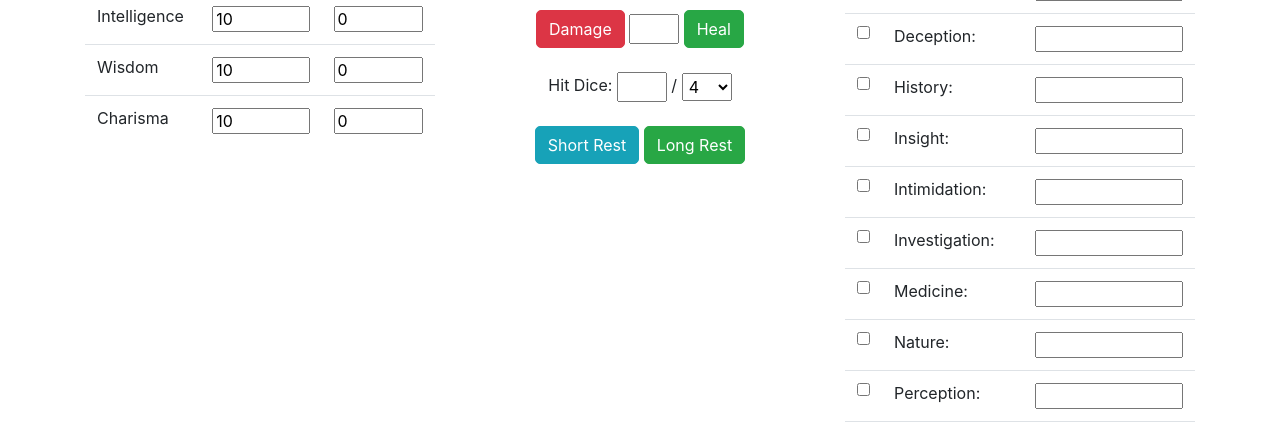
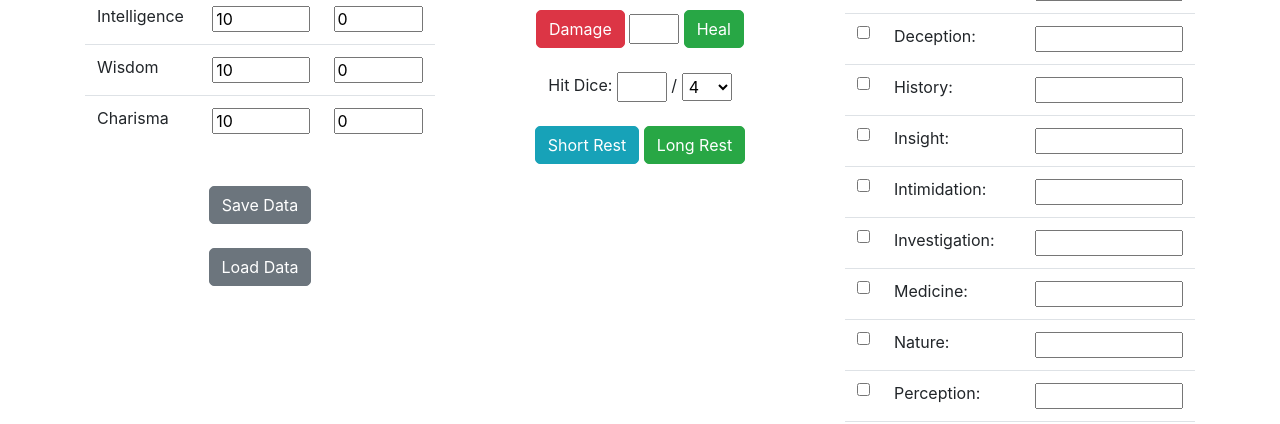
Before and after one commit to Luke-Wittmayer/Dynamic-RPG-Character-Sheet, a plain HTML site: page index.html in a window 1280 px wide. Shown: the part 376-800 px from the top of the page. Drawn offline with nearby package versions, Linux system fonts and the light colour scheme.

Commit message:
Updates script.js
adds local database saving and loading functionality

```diff
--- a/index.html
+++ b/index.html
@@ -47,6 +47,14 @@
                     <td><input type="number" value="0" id="chaMod"></td>
                 </tr>
             </table>
+            <br>
+            <div class="text-center">
+                <btn class="btn btn-secondary" onclick="setLocalStorage();">Save Data</btn>
+            </div>
+            <br>
+            <div class="text-center">
+                <btn class="btn btn-secondary" onclick="getStoredValues();">Load Data</btn>
+            </div>
         </div>
         <div class="col-4">
             <h2>Armor</h2>
@@ -74,7 +82,7 @@
             </select>
             <br><br>
             <h6>Equipped Shield:</h6>
-            <select id ="shieldEquip" onchange="shieldEquip(this);">
+            <select id ="shieldEquip" onchange="equipShield(this);">
                 <option value="none">None</option>
                 <option value="shield">Shield</option>
             </select>
--- a/script.js
+++ b/script.js
@@ -5,6 +5,98 @@ function getValue(element){
 function setValue(element, newValue){
     document.getElementById(element).value = newValue;
 }
+
+function getStoredValues() {
+    // set player level
+    setValue("playerLevel", localStorage.getItem("playerLevel"));
+    updateProfBonus();
+
+    // set ability scores
+    setValue("strScore", localStorage.getItem("strScore"));
+    setValue("dexScore", localStorage.getItem("dexScore"));
+    setValue("conScore", localStorage.getItem("conScore"));
+    setValue("intScore", localStorage.getItem("intScore"));
+    setValue("wisScore", localStorage.getItem("wisScore"));
+    setValue("chaScore", localStorage.getItem("chaScore"));
+    updateModifiers();
+
+    // set AC
+    setValue("equippedArmor", localStorage.getItem("equippedArmor"));
+    setValue("shieldEquip", localStorage.getItem("shieldEquip"));
+    equipArmor(equippedArmor);
+
+    // set HP / hit dice
+    setValue("currentHP", localStorage.getItem("currentHP"));
+    setValue("maxHP", localStorage.getItem("maxHP"));
+    setValue("hitDice", localStorage.getItem("hitDice"));
+    setValue("hitDie", localStorage.getItem("hitDie"));
+
+    // set skills
+    document.getElementById("acroProf").checked = JSON.parse(localStorage.getItem("acroProf"));
+    document.getElementById("animProf").checked = JSON.parse(localStorage.getItem("animProf"));
+    document.getElementById("arcaProf").checked = JSON.parse(localStorage.getItem("arcaProf"));
+    document.getElementById("athlProf").checked = JSON.parse(localStorage.getItem("athlProf"));
+    document.getElementById("decProf").checked = JSON.parse(localStorage.getItem("decProf"));
+    document.getElementById("hisProf").checked = JSON.parse(localStorage.getItem("hisProf"));
+    document.getElementById("insProf").checked = JSON.parse(localStorage.getItem("insProf"));
+    document.getElementById("intiProf").checked = JSON.parse(localStorage.getItem("intiProf"));
+    document.getElementById("invProf").checked = JSON.parse(localStorage.getItem("invProf"));
+    document.getElementById("medProf").checked = JSON.parse(localStorage.getItem("medProf"));
+    document.getElementById("natProf").checked = JSON.parse(localStorage.getItem("natProf"));
+    document.getElementById("percProf").checked = JSON.parse(localStorage.getItem("percProf"));
+    document.getElementById("perfProf").checked = JSON.parse(localStorage.getItem("perfProf"));
+    document.getElementById("persProf").checked = JSON.parse(localStorage.getItem("persProf"));
+    document.getElementById("relProf").checked = JSON.parse(localStorage.getItem("relProf"));
+    document.getElementById("sleiProf").checked = JSON.parse(localStorage.getItem("sleiProf"));
+    document.getElementById("steProf").checked = JSON.parse(localStorage.getItem("steProf"));
+    document.getElementById("survProf").checked = JSON.parse(localStorage.getItem("survProf"));
+    setSkills();
+
+}
+
+function setLocalStorage() {
+    // save player level
+    localStorage.setItem("playerLevel", getValue("playerLevel"));
+    // save ability scores
+    localStorage.setItem("strScore", getValue("strScore"));
+    localStorage.setItem("dexScore", getValue("dexScore"));
+    localStorage.setItem("conScore", getValue("conScore"));
+    localStorage.setItem("intScore", getValue("intScore"));
+    localStorage.setItem("wisScore", getValue("wisScore"));
+    localStorage.setItem("chaScore", getValue("chaScore"));
+
+    // save armor + shield info
+    localStorage.setItem("equippedArmor", getValue("equippedArmor"));
+    localStorage.setItem("shieldEquip", getValue("shieldEquip"));
+
+    // save HP/hit dice
+    localStorage.setItem("currentHP", getValue("currentHP"));
+    localStorage.setItem("maxHP", getValue("maxHP"));
+    localStorage.setItem("hitDice", getValue("hitDice"));
+    localStorage.setItem("hitDie", getValue("hitDie"));
+
+    // save skills
+    localStorage.setItem("acroProf", document.getElementById("acroProf").checked);
+    localStorage.setItem("animProf", document.getElementById("animProf").checked);
+    localStorage.setItem("arcaProf", document.getElementById("arcaProf").checked);
+    localStorage.setItem("athlProf", document.getElementById("athlProf").checked);
+    localStorage.setItem("decProf", document.getElementById("decProf").checked);
+    localStorage.setItem("hisProf", document.getElementById("hisProf").checked);
+    localStorage.setItem("insProf", document.getElementById("insProf").checked);
+    localStorage.setItem("intiProf", document.getElementById("intiProf").checked);
+    localStorage.setItem("invProf", document.getElementById("invProf").checked);
+    localStorage.setItem("medProf", document.getElementById("medProf").checked);
+    localStorage.setItem("natProf", document.getElementById("natProf").checked);
+    localStorage.setItem("percProf", document.getElementById("percProf").checked);
+    localStorage.setItem("perfProf", document.getElementById("perfProf").checked);
+    localStorage.setItem("persProf", document.getElementById("persProf").checked);
+    localStorage.setItem("relProf", document.getElementById("relProf").checked);
+    localStorage.setItem("sleiProf", document.getElementById("sleiProf").checked);
+    localStorage.setItem("steProf", document.getElementById("steProf").checked);
+    localStorage.setItem("survProf", document.getElementById("survProf").checked);
+
+}
+
 
 function updateModifiers() {
     // convert ability scores into modifiers
@@ -25,7 +117,7 @@ function updateModifiers() {
     setSkills();
     enableArmor();
     equipArmor(equippedArmor);
-    shieldEquip(shieldEquip);
+    equipShield(shieldEquip);
 }
 
 function updateProfBonus() {
@@ -191,7 +283,7 @@ function equipArmor(equippedArmor){
     }
 }
 
-function shieldEquip(shieldEquip){
+function equipShield(shieldEquip){
     var shield = shieldEquip.value;
     if (shield == 'shield'){
         setValue("armorClass", parseInt(getValue("armorClass")) + 2);
```
